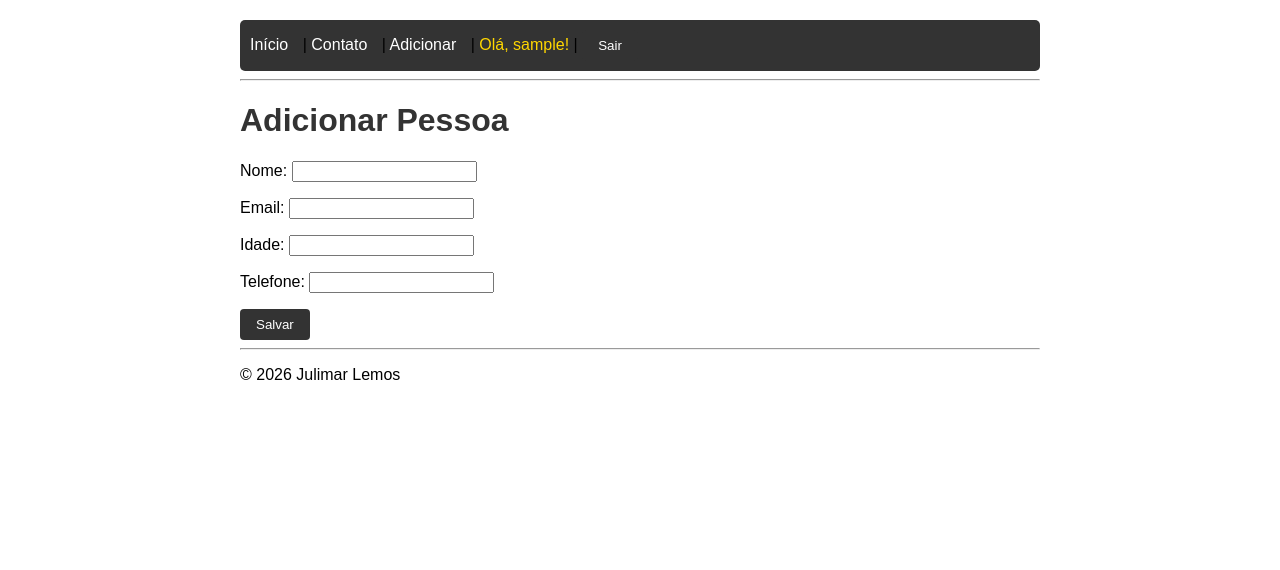
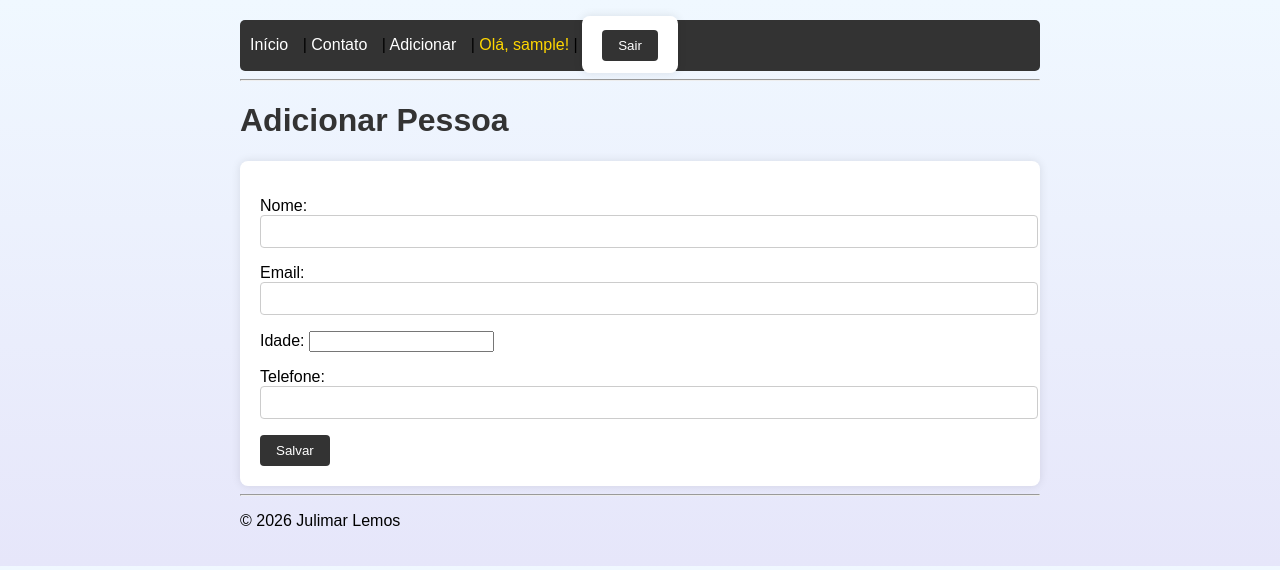
Before and after one commit to jl-areia/djangobase, a Django app: page /adicionar/ in a window 1280 px wide. Shown: the top 570 px of the page. Run offline with Django 5.2, Linux system fonts and the light colour scheme; the visitor is signed in with stand-in values (Sample User, id 1).

Commit message:
primeira interação

```diff
--- a/cadastro/static/cadastro/style.css
+++ b/cadastro/static/cadastro/style.css
@@ -3,6 +3,7 @@ body {
     max-width: 800px;
     margin: 0 auto;
     padding: 20px;
+    background: linear-gradient(to bottom, #f0f8ff, #e6e6fa);
 }
 
 nav {
@@ -45,3 +46,35 @@ button {
     border-radius: 4px;
     list-style: none;
 }
+
+/* Adicionando mais cores */
+h2, h3 {
+    color: #4b0082;
+}
+
+a:hover {
+    color: #ff6347;
+}
+
+button:hover {
+    background-color: #555;
+}
+
+form {
+    background-color: #fff;
+    padding: 20px;
+    border-radius: 8px;
+    box-shadow: 0 0 10px rgba(0,0,0,0.1);
+}
+
+input[type="text"], input[type="email"], textarea {
+    border: 1px solid #ccc;
+    padding: 8px;
+    border-radius: 4px;
+    width: 100%;
+}
+
+input[type="text"]:focus, input[type="email"]:focus, textarea:focus {
+    border-color: #4b0082;
+    outline: none;
+}
```
